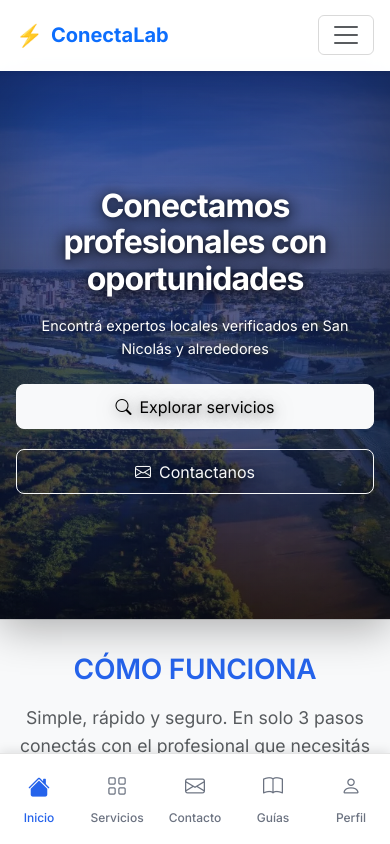
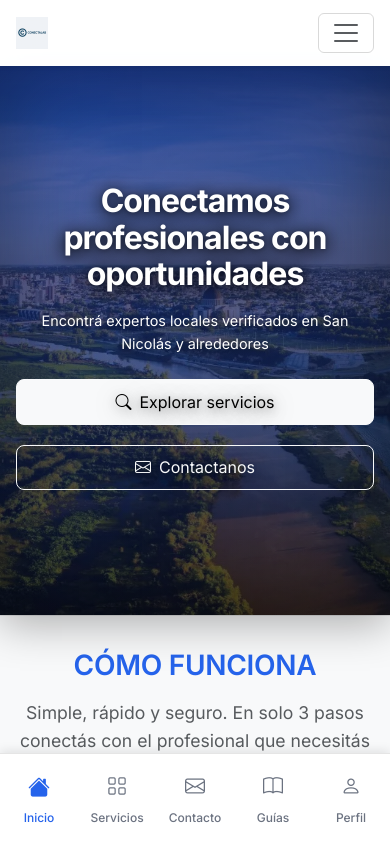
Before and after one commit to MauroGarcia4/conectalab, a website: page index.html in a window 390 px wide. Drawn offline with nearby package versions, Linux system fonts and the light colour scheme; no server answers.

Commit message:
Reemplazar texto ConectaLab con logo.webp en navbar y actualizar favicon en todas las páginas

```diff
--- a/css/styles.css
+++ b/css/styles.css
@@ -429,6 +429,32 @@ button {
   opacity: 1 !important;
 }
 
+/* Estilos para el logo del navbar */
+.navbar-logo {
+  height: auto;
+  max-height: 40px;
+  width: auto;
+  max-width: 160px;
+  transition: opacity 0.2s ease;
+}
+
+.navbar-logo:hover {
+  opacity: 0.8;
+}
+
+/* Ajustes para móvil */
+@media (max-width: 768px) {
+  .navbar-logo {
+    max-height: 32px;
+    max-width: 130px;
+  }
+}
+
+/* Modo oscuro - ajustar logo si es necesario */
+[data-theme="dark"] .navbar-logo {
+  filter: brightness(0) invert(1);
+}
+
 .btn-white {
   background: var(--white);
   color: var(--primary);
--- a/index.html
+++ b/index.html
@@ -23,7 +23,7 @@
     <meta property="og:url" content="https://conectalab.com.ar/" />
     <meta property="og:title" content="ConectaLab — Profesionales locales" />
     <meta property="og:description" content="ConectaLab conecta profesionales y clientes en San Nicolás de los Arroyos. Encontrá servicios locales de confianza." />
-    <meta property="og:image" content="https://conectalab.com.ar/img/favicon.webp" />
+    <meta property="og:image" content="https://conectalab.com.ar/img/logo.webp" />
 
     <!-- Twitter -->
     <meta property="twitter:card" content="summary_large_image" />
@@ -49,7 +49,7 @@
       "name": "ConectaLab",
       "description": "Plataforma para conectar profesionales y clientes en San Nicolás de los Arroyos",
       "url": "https://conectalab.com.ar",
-      "logo": "https://conectalab.com.ar/img/favicon.webp",
+      "logo": "https://conectalab.com.ar/img/logo.webp",
       "image": "https://conectalab.com.ar/img/ciudad.webp",
       "address": {
         "@type": "PostalAddress",
@@ -164,12 +164,18 @@
     <header class="navbar navbar-expand-lg bg-white shadow-sm sticky-top">
       <div class="container">
         <a
-          class="navbar-brand fw-bold text-primary d-flex align-items-center gap-2"
+          class="navbar-brand d-flex align-items-center"
           href="index.html"
           aria-label="Inicio ConectaLab"
         >
-          <span class="fs-4">⚡</span>
-          <span>ConectaLab</span>
+          <img
+            src="img/logo.webp"
+            alt="ConectaLab Logo"
+            class="navbar-logo"
+            width="160"
+            height="40"
+            loading="eager"
+          />
         </a>
 
         <button
```
Also changed, not shown: pages/contacto.html (+9 -3 lines), pages/guias.html (+9 -3 lines), pages/inicio-sesion.html (+9 -3 lines), pages/perfil.html (+13 -3 lines), pages/politica-privacidad.html (+9 -3 lines), pages/recuperar-password.html (+9 -3 lines), pages/registro.html (+9 -3 lines), pages/reset-password.html (+9 -3 lines), pages/servicios.html (+9 -3 lines), pages/sobre.html (+10 -4 lines), pages/terminos-condiciones.html (+9 -3 lines), img/favicon.webp, img/logo.webp (added), 1 other file.
